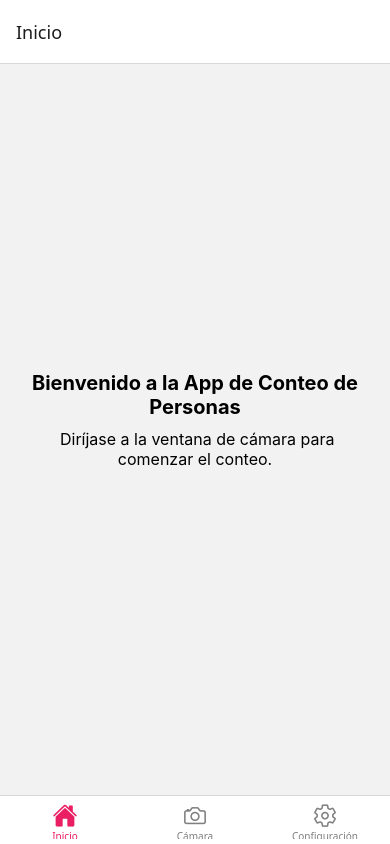
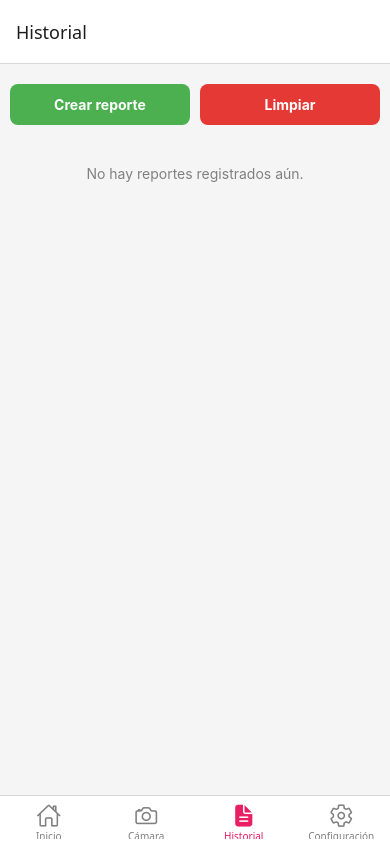
Before and after one commit to nodexs0/conteo-personas-app, a React Native app: screen /Historial in a window 390 px wide. Built offline with nearby package versions, Linux system fonts and the light colour scheme.

Commit message:
Ejemplo de vista Historial con reporte de ejemplo

```diff
--- a/App.js
+++ b/App.js
@@ -6,6 +6,8 @@ import { Ionicons } from '@expo/vector-icons';
 import HomeScreen from './screens/HomeScreen';
 import CameraScreen from './screens/CameraScreen';
 import ConfigScreen from './screens/ConfigScreen';
+import HistoryScreen from './screens/HistoryScreen';
+
 
 import { ThemeProvider, ThemeContext } from './theme/ThemeContext';
 
@@ -26,6 +28,8 @@ function MyTabs() {
               iconName = focused ? 'home' : 'home-outline';
             } else if (route.name === 'Cámara') {
               iconName = focused ? 'camera' : 'camera-outline';
+            } else if (route.name === 'Historial') {
+              iconName = focused ? 'document-text' : 'document-text-outline';
             } else if (route.name === 'Configuración') {
               iconName = focused ? 'settings' : 'settings-outline';
             }
@@ -38,7 +42,12 @@ function MyTabs() {
       >
         <Tab.Screen name="Inicio" component={HomeScreen} />
         <Tab.Screen name="Cámara" component={CameraScreen} options={{ headerShown: false, tabBarStyle: { display: 'none' }, }} />
+        <Tab.Screen name="Historial" component={HistoryScreen} />
         <Tab.Screen name="Configuración" component={ConfigScreen} />
+
+
+
+
       </Tab.Navigator>
     </NavigationContainer>
   );
--- a/package.json
+++ b/package.json
@@ -9,7 +9,7 @@
     "web": "expo start --web"
   },
   "dependencies": {
-    "@react-native-async-storage/async-storage": "^2.2.0",
+    "@react-native-async-storage/async-storage": "2.2.0",
     "@react-navigation/bottom-tabs": "^7.4.7",
     "@react-navigation/native": "^7.1.17",
     "expo": "~54.0.10",
--- /dev/null
+++ b/screens/HistoryScreen.js
@@ -0,0 +1,151 @@
+import React, { useEffect, useState } from 'react';
+import { View, Text, FlatList, StyleSheet, TouchableOpacity, Image, Alert } from 'react-native';
+import AsyncStorage from '@react-native-async-storage/async-storage';
+
+// Clave usada para guardar los reportes
+const STORAGE_KEY = '@reports_data';
+
+export default function HistoryScreen() {
+  const [reports, setReports] = useState([]);
+
+  // Cargar reportes guardados al iniciar
+  useEffect(() => {
+    loadReports();
+  }, []);
+
+  // Cargar reportes desde AsyncStorage
+  const loadReports = async () => {
+    try {
+      const jsonValue = await AsyncStorage.getItem(STORAGE_KEY);
+      if (jsonValue != null) {
+        setReports(JSON.parse(jsonValue));
+      }
+    } catch (e) {
+      console.error('Error cargando reportes', e);
+    }
+  };
+
+  // Guardar reportes en AsyncStorage
+  const saveReports = async (newReports) => {
+    try {
+      const jsonValue = JSON.stringify(newReports);
+      await AsyncStorage.setItem(STORAGE_KEY, jsonValue);
+      setReports(newReports);
+    } catch (e) {
+      console.error('Error guardando reportes', e);
+    }
+  };
+
+  // Crear un reporte de ejemplo
+  const createExampleReport = async () => {
+    const timestamp = new Date().toISOString();
+    const newReport = {
+        id: `rep_${timestamp}`,
+        timestamp,
+        count: Math.floor(Math.random() * 30),
+        confidence: (Math.random() * 0.5 + 0.5).toFixed(2),
+        imageName: 'reporte1.jpg', // Solo el nombre
+        status: 'Salón lleno',
+    };
+
+
+    const updatedReports = [newReport, ...reports];
+    await saveReports(updatedReports);
+    Alert.alert('Reporte creado', 'Se ha guardado un reporte de ejemplo.');
+  };
+
+  // Borrar todos los reportes
+  const clearReports = async () => {
+    Alert.alert('Confirmar', '¿Deseas eliminar todos los reportes?', [
+      { text: 'Cancelar', style: 'cancel' },
+      {
+        text: 'Eliminar',
+        style: 'destructive',
+        onPress: async () => {
+          await AsyncStorage.removeItem(STORAGE_KEY);
+          setReports([]);
+        },
+      },
+    ]);
+  };
+
+// Render
+const renderItem = ({ item }) => (
+  <View style={styles.card}>
+    <Image
+      source={item.imageName === 'reporte1.jpg' ? require('../assets/reporte1.jpg') : null}
+      style={styles.image}
+    />
+    <View style={styles.info}>
+      <Text style={styles.title}>Reporte ID: {item.id}</Text>
+      <Text>Fecha: {new Date(item.timestamp).toLocaleString()}</Text>
+      <Text>Personas detectadas: {item.count}</Text>
+      <Text>Confianza: {item.confidence}</Text>
+      <Text>Estado: {item.status}</Text>
+    </View>
+  </View>
+);
+
+  return (
+    <View style={styles.container}>
+      <View style={styles.buttonRow}>
+        <TouchableOpacity style={styles.addButton} onPress={createExampleReport}>
+          <Text style={styles.buttonText}>Crear reporte</Text>
+        </TouchableOpacity>
+        <TouchableOpacity style={styles.clearButton} onPress={clearReports}>
+          <Text style={styles.buttonText}>Limpiar</Text>
+        </TouchableOpacity>
+      </View>
+
+      {reports.length === 0 ? (
+        <Text style={styles.emptyText}>No hay reportes registrados aún.</Text>
+      ) : (
+        <FlatList
+          data={reports}
+          keyExtractor={(item) => item.id}
+          renderItem={renderItem}
+          contentContainerStyle={styles.list}
+        />
+      )}
+    </View>
+  );
+}
+
+const styles = StyleSheet.create({
+  container: { flex: 1, backgroundColor: '#f5f5f5', padding: 10 },
+  buttonRow: {
+    flexDirection: 'row',
+    justifyContent: 'space-between',
+    marginVertical: 10,
+  },
+  addButton: {
+    flex: 1,
+    backgroundColor: '#4CAF50',
+    padding: 12,
+    borderRadius: 8,
+    marginRight: 5,
+    alignItems: 'center',
+  },
+  clearButton: {
+    flex: 1,
+    backgroundColor: '#e53935',
+    padding: 12,
+    borderRadius: 8,
+    marginLeft: 5,
+    alignItems: 'center',
+  },
+  buttonText: { color: 'white', fontWeight: 'bold' },
+  card: {
+    flexDirection: 'row',
+    backgroundColor: 'white',
+    padding: 10,
+    borderRadius: 8,
+    marginBottom: 10,
+    elevation: 2,
+  },
+  image: { width: 80, height: 80, borderRadius: 6, marginRight: 10 },
+  info: { flex: 1 },
+  title: { fontWeight: 'bold', fontSize: 14, marginBottom: 4 },
+  emptyText: { textAlign: 'center', marginTop: 30, color: 'gray' },
+  list: { paddingBottom: 20 },
+});
```
Also changed, not shown: assets/reporte1.jpg (added), 1 other file (tests, documents, lock files or other folders).
